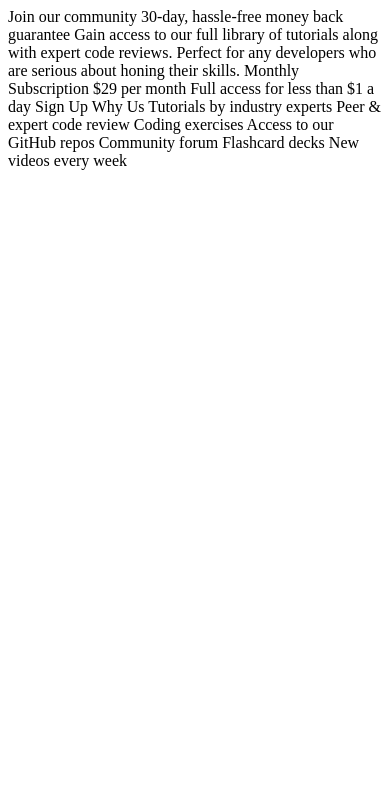
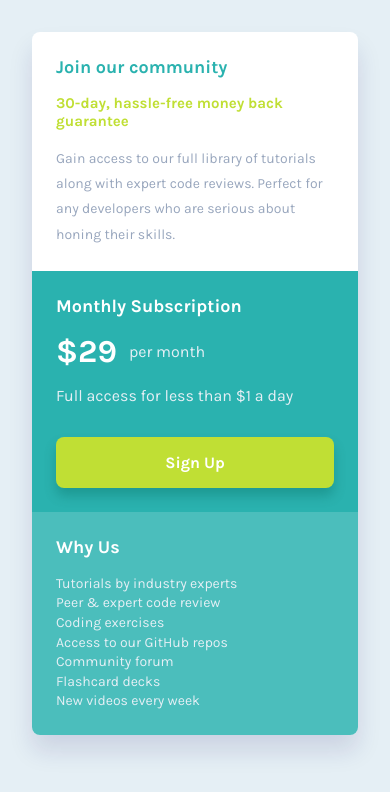
Before and after one commit to Scott1UP/single-price-grid, a plain HTML site: page index.html in a window 390 px wide. Drawn offline with Linux system fonts and the light colour scheme.

Commit message:
Mobile design started. Almost finished.

```diff
--- a/index.html
+++ b/index.html
@@ -5,38 +5,41 @@
   <meta name="viewport" content="width=device-width, initial-scale=1.0"> <!-- displays site properly based on user's device -->
 
   <link rel="icon" type="image/png" sizes="32x32" href="./images/favicon-32x32.png">
-  <link href="https://fonts.googleapis.com/css?family=Kumbh+Sans:400,700" rel="stylesheet">
+  <link href="https://fonts.googleapis.com/css?family=Karla:400,700" rel="stylesheet">
   <link rel="stylesheet" href="./styles.css">
 
   <title>Frontend Mentor | Single Price Grid Component</title>
 
 </head>
 <body>
-  Join our community
+  <section class="grid">
+    <div class="grid-item join-comm">
+      <h3 class="cyanText">Join our community</h3>
+      <h4 class="greenText">30-day, hassle-free money back guarantee</h4>
+      <p class="bodyText">Gain access to our full library of tutorials along with expert code reviews.
+      Perfect for any developers who are serious about honing their skills.</p>
+    </div>
 
-  30-day, hassle-free money back guarantee
+    <div class="grid-item subscription">
+      <h3>Monthly Subscription</h3>
+      <div class="cost-per-month">
+        <h2>&dollar;29</h2> <h4 class="month">per month</h4>
+      </div>
+      <p class="subText">Full access for less than &dollar;1 a day</p>
+      <button>Sign Up</button>
+    </div>
 
-  Gain access to our full library of tutorials along with expert code reviews.
-  Perfect for any developers who are serious about honing their skills.
+    <div class="grid-item why-us">
+      <h3>Why Us</h3>
+      <p class="whyBody">Tutorials by industry experts<br>
+      Peer &amp; expert code review<br>
+      Coding exercises<br>
+      Access to our GitHub repos<br>
+      Community forum<br>
+      Flashcard decks<br>
+      New videos every week</p>
+    </div>
 
-  Monthly Subscription
-
-  &dollar;29 per month
-
-  Full access for less than &dollar;1 a day
-
-  Sign Up
-
-  Why Us
-
-  Tutorials by industry experts
-  Peer &amp; expert code review
-  Coding exercises
-  Access to our GitHub repos
-  Community forum
-  Flashcard decks
-  New videos every week
-
-
+  </section>
 </body>
 </html>
--- a/styles.css
+++ b/styles.css
@@ -0,0 +1,119 @@
+/* Global styles */
+:root {
+    --pri-cyan: hsl(179, 62%, 43%);
+    --pri-yellow: hsl(71, 73%, 54%);
+    --neu-lgray: hsl(204, 43%, 93%);
+    --neu-grblue: hsl(218, 22%, 67%);
+    --white: white;
+}
+
+body, h1, h2, h3, h4, p,
+figure, blockquote, dl, dd {
+  margin: 0;
+}
+
+body {
+    font-family: 'Karla';
+    background-color: var(--neu-lgray);
+}
+
+
+h2 {
+    font-size: 32px;
+    font-weight: 700;
+    color: var(--white);
+}
+
+h3 {
+    font-size: 18px;
+    font-weight: 700;
+    color: var(--white);
+}
+
+p {
+    font-size: 14px;
+    font-weight: 400;
+    color: var(--neu-lgray);
+}
+
+/* Component-level styles */
+.grid {
+    display: grid;
+    flex-direction: column;
+    grid-template-columns: repeat(auto-fit, minmax(240px, 1fr));
+    border-radius: 8px;
+    overflow: hidden;
+
+    margin: 2rem;
+    box-shadow: 0px 16px 24px rgba(26, 15, 95, 0.123);
+}
+
+.grid-item {
+    display: flex;
+    flex-direction: column;
+    gap: 1rem;
+    padding: 1.5rem;
+}
+
+.join-comm {
+    background-color: var(--white);
+}
+
+.cyanText {
+    color: var(--pri-cyan);
+}
+
+.greenText {
+    color: var(--pri-yellow);
+    font-size: 15px;
+}
+
+.bodyText {
+    color: var(--neu-grblue);
+    line-height: 1.8;
+}
+
+.subscription {
+    background-color: var(--pri-cyan);
+}
+
+.cost-per-month {
+    display: flex;
+    align-items: center;
+    gap: .75rem;
+}
+
+.month {
+    font-weight: 400;
+    color: var(--neu-lgray);
+}
+
+.subText {
+    font-size: 16px;
+    font-weight: 400;
+}
+
+button {
+    cursor: pointer;
+    border: none;
+    overflow: hidden;
+    padding: 16px 0;
+    border-radius: 8px;
+
+    background-color: var(--pri-yellow);
+    color: var(--white);
+    font-family: 'Karla';
+    font-weight: 700;
+    font-size: 16px;
+
+    margin-top: 1rem;
+    box-shadow: 0px 8px 12px rgba(2, 97, 83, 0.301);
+}
+
+.why-us {
+    background-color: hsl(179, 47%, 52%);
+}
+
+.whyBody {
+    line-height: 1.4;
+}
```
Also changed, not shown: images/favicon-32x32.png (added), 1 other file.
